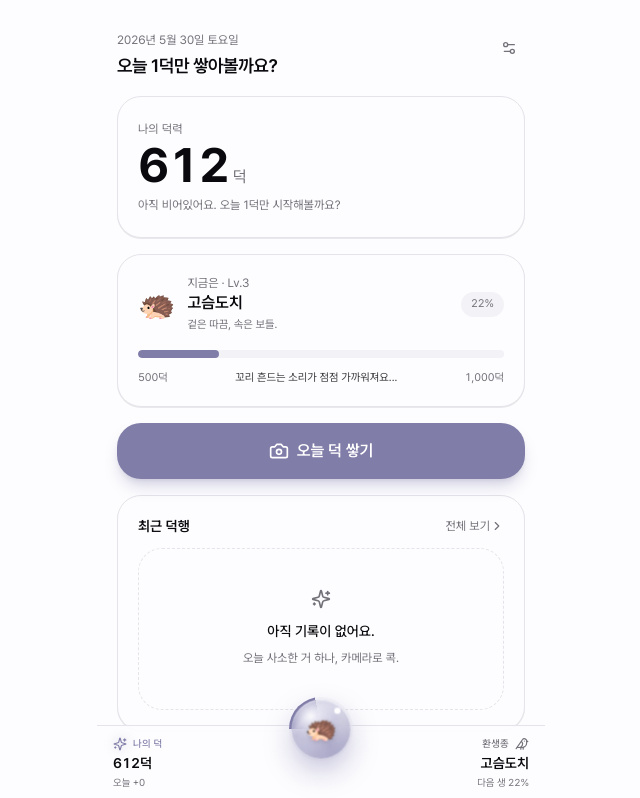
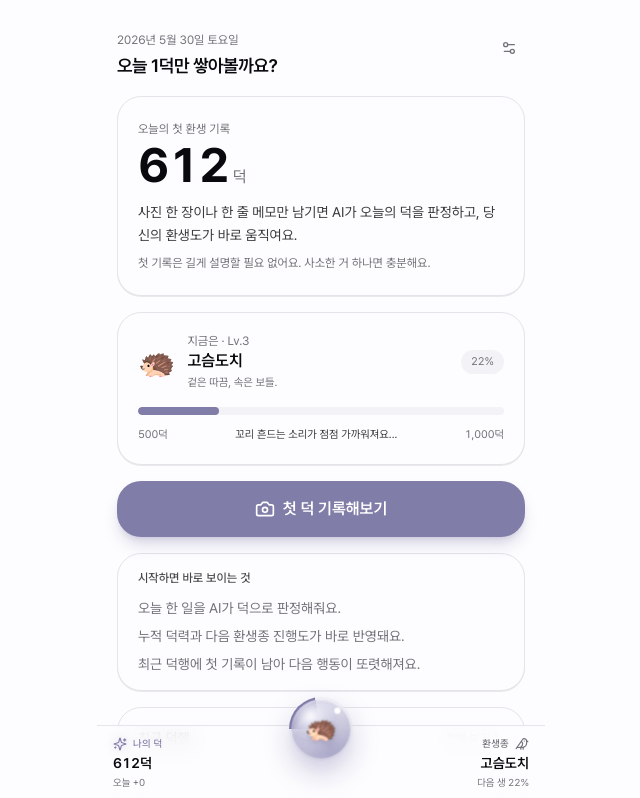
Before and after one commit to shdkej/virtue-rebirth-app, a Next.js app in the folder apps/web/: page / in a window 1280 px wide. Shown: the top 798 px of the page, without its empty margins (319-959 px from the left). Built offline with nearby package versions, Linux system fonts and the light colour scheme.

Commit message:
marketing-82: improve first-visit landing state

```diff
--- a/apps/web/src/app/page.tsx
+++ b/apps/web/src/app/page.tsx
@@ -24,6 +24,7 @@ const DashboardPage = () => {
   const deeds = useDeeds();
   const { current, next, progress } = getSpeciesFor(stats.total);
   const recent = deeds.slice(0, 3);
+  const isFirstVisit = stats.count === 0;
 
   // Render the date on the client to avoid SSR/client timezone drift.
   const [todayLabel, setTodayLabel] = useState<string>("");
@@ -54,7 +55,9 @@ const DashboardPage = () => {
 
       <Card className="relative overflow-hidden px-5 py-6">
         <SparkleGlow tone="brand" />
-        <p className="text-xs text-muted-foreground">나의 덕력</p>
+        <p className="text-xs text-muted-foreground">
+          {isFirstVisit ? "오늘의 첫 환생 기록" : "나의 덕력"}
+        </p>
         <div className="mt-1 flex items-baseline gap-1">
           <AnimatedNumber
             value={stats.total}
@@ -62,10 +65,16 @@ const DashboardPage = () => {
           />
           <span className="text-base text-muted-foreground">덕</span>
         </div>
-        {stats.count === 0 ? (
-          <p className="mt-2 text-xs text-muted-foreground">
-            아직 비어있어요. 오늘 1덕만 시작해볼까요?
-          </p>
+        {isFirstVisit ? (
+          <div className="mt-3 space-y-2">
+            <p className="text-sm leading-relaxed text-foreground/80">
+              사진 한 장이나 한 줄 메모만 남기면 AI가 오늘의 덕을 판정하고,
+              당신의 환생도가 바로 움직여요.
+            </p>
+            <p className="text-xs text-muted-foreground">
+              첫 기록은 길게 설명할 필요 없어요. 사소한 거 하나면 충분해요.
+            </p>
+          </div>
         ) : (
           <p className="mt-2 text-xs text-muted-foreground">
             이번 달 <span className="text-foreground">+{stats.month}덕</span>
@@ -108,8 +117,21 @@ const DashboardPage = () => {
         className="group relative flex items-center justify-center gap-2 rounded-2xl bg-[var(--brand)] px-5 py-4 text-base font-semibold text-white shadow-lg shadow-[color-mix(in_oklab,var(--brand),transparent_70%)] transition active:scale-[0.98]"
       >
         <Camera className="h-5 w-5" aria-hidden />
-        오늘 덕 쌓기
+        {isFirstVisit ? "첫 덕 기록해보기" : "오늘 덕 쌓기"}
       </Link>
+
+      {isFirstVisit ? (
+        <Card className="px-5 py-4">
+          <p className="text-xs font-medium text-foreground/75">
+            시작하면 바로 보이는 것
+          </p>
+          <ul className="mt-3 flex flex-col gap-2 text-sm text-muted-foreground">
+            <li>오늘 한 일을 AI가 덕으로 판정해줘요.</li>
+            <li>누적 덕력과 다음 환생종 진행도가 바로 반영돼요.</li>
+            <li>최근 덕행에 첫 기록이 남아 다음 행동이 또렷해져요.</li>
+          </ul>
+        </Card>
+      ) : null}
 
       <Card className="px-5 py-5">
         <div className="mb-3 flex items-center justify-between">
@@ -125,8 +147,8 @@ const DashboardPage = () => {
         {recent.length === 0 ? (
           <EmptyState
             icon={<Sparkles className="h-5 w-5" aria-hidden />}
-            title="아직 기록이 없어요."
-            description="오늘 사소한 거 하나, 카메라로 콕."
+            title="첫 기록이 여기에 쌓여요."
+            description="오늘 덕 하나만 남기면 결과와 함께 바로 돌아와요."
             className="py-6"
           />
         ) : (
```
